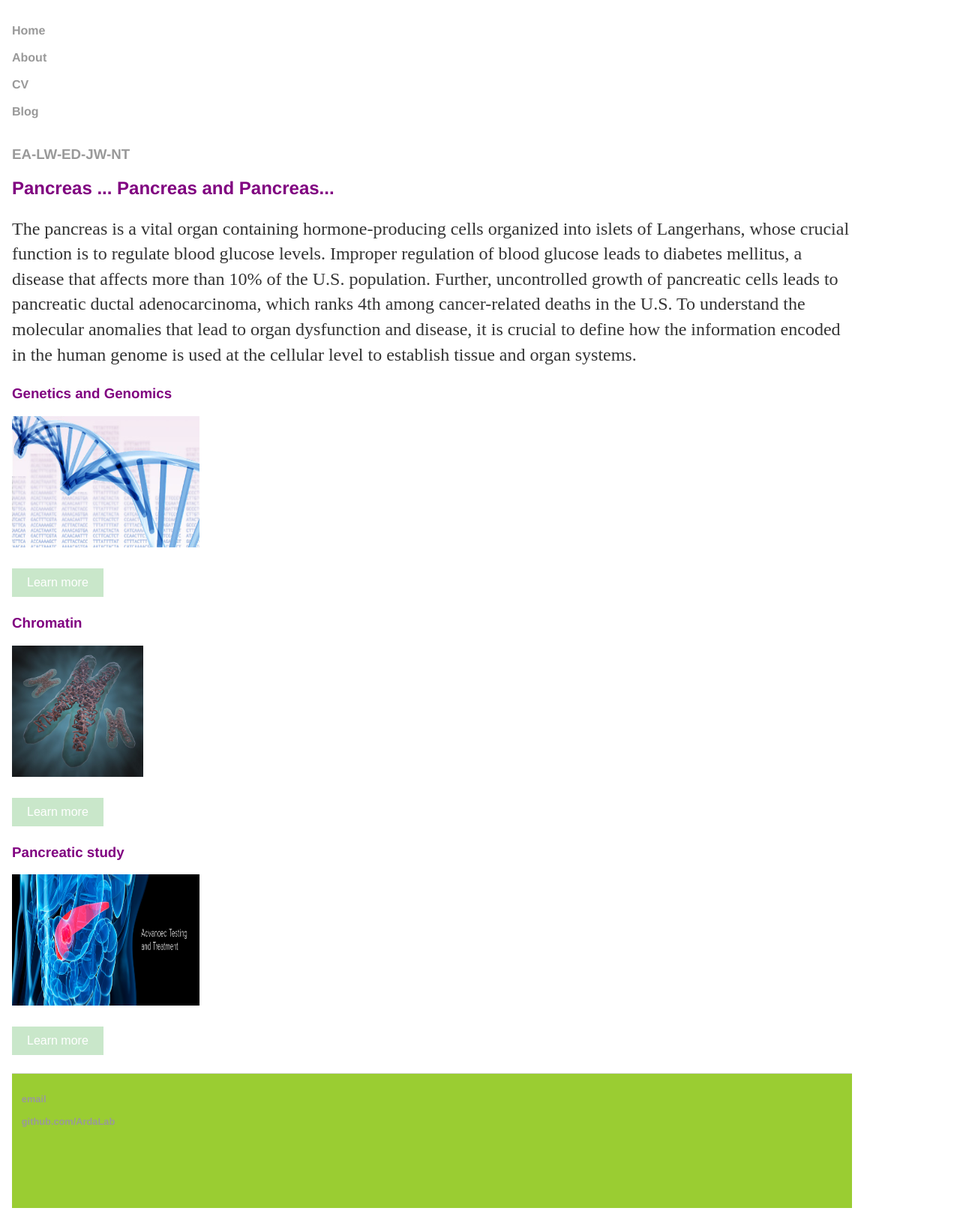
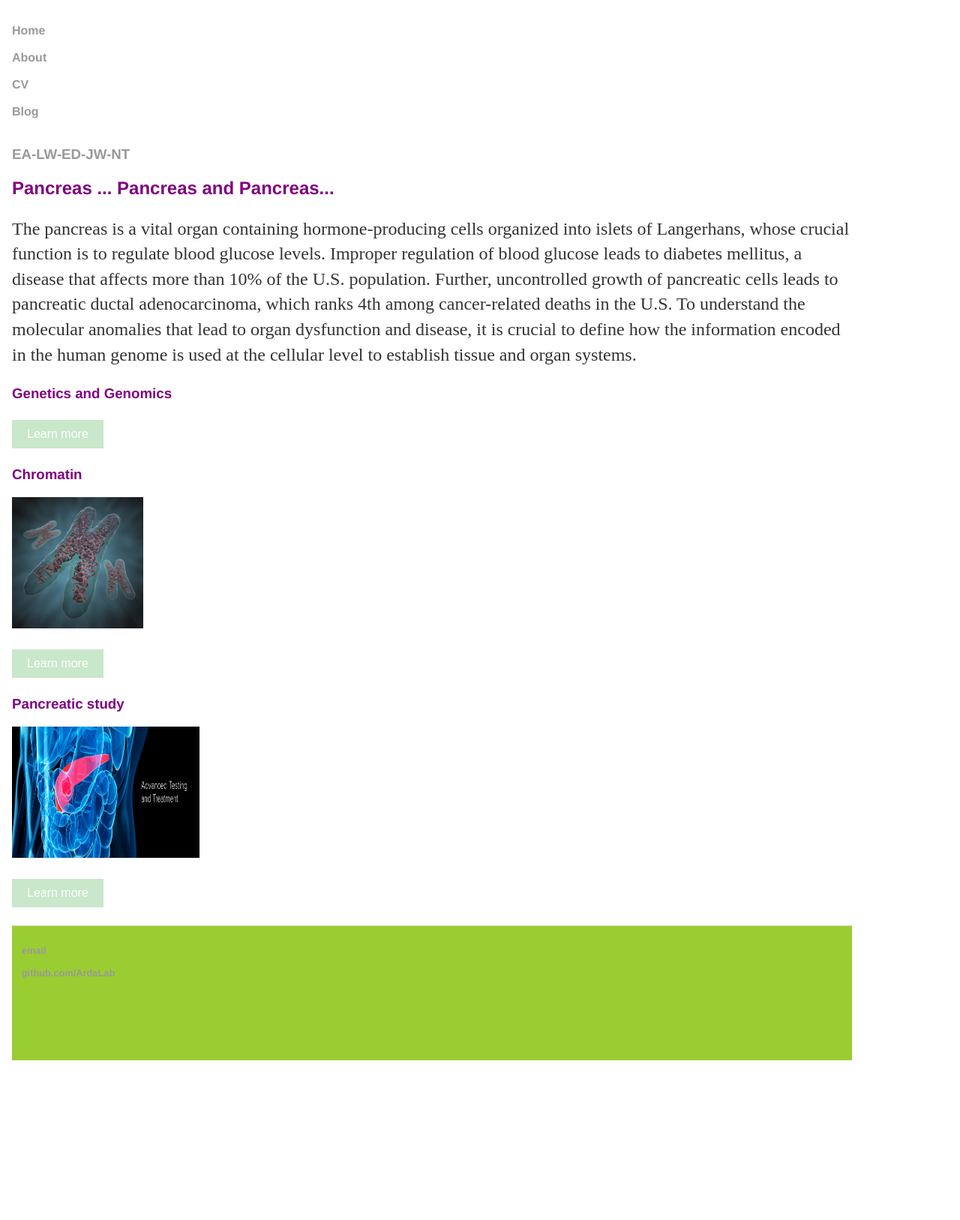
Before and after one commit to ArdaLab-DevG/ArdaLab-DevG, a Jekyll site: the page built from about/index.html, in a window 1280 px wide. Shown: the whole page at 75% size. Built offline with Jekyll 4.4.1, drawn with Linux system fonts in a browser that asks for light colours; after the commit the page ends 1430 px from its top, so only the background shows below that.

Commit message:
Update index.html

```diff
--- a/about/index.html
+++ b/about/index.html
@@ -9,7 +9,7 @@
 To understand the molecular anomalies that lead to organ dysfunction and disease, it is crucial to define how the information encoded in the human genome is used at the cellular level to establish tissue and organ systems.</p>
 <div position>
  <h3>Genetics and Genomics</h3>
- <a href="default.asp"> <img src="/assets/pics/GeneExp.jpg" width="250" height="175"> </a>
+ <a href="/assets/pics/GeneExp.jpg" width="250" height="175"> </a>
 
  <p>
    <a href="https://irp.nih.gov/our-research/scientific-focus-areas/genetics-and-genomics"> <button class="button">
```
